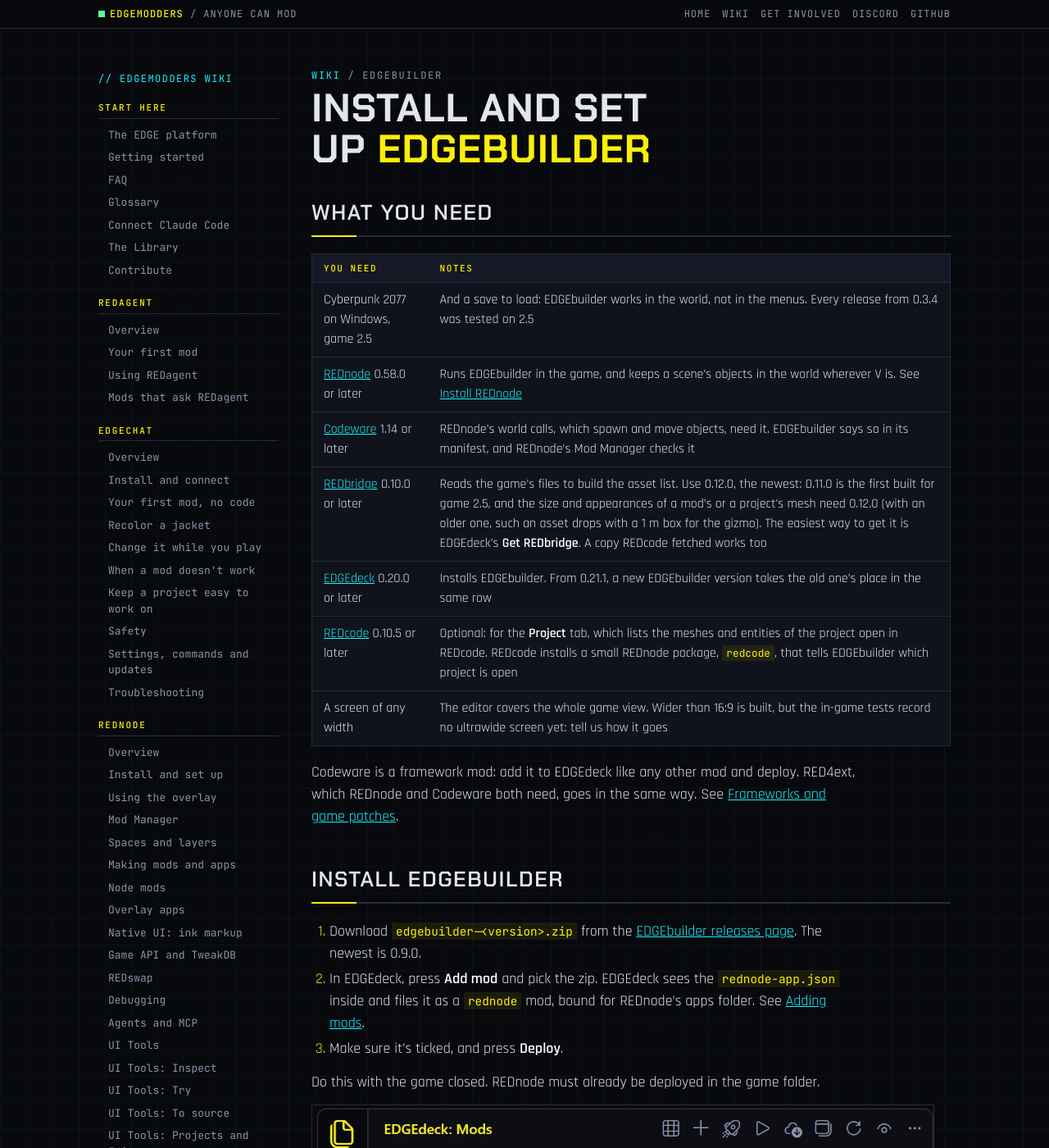
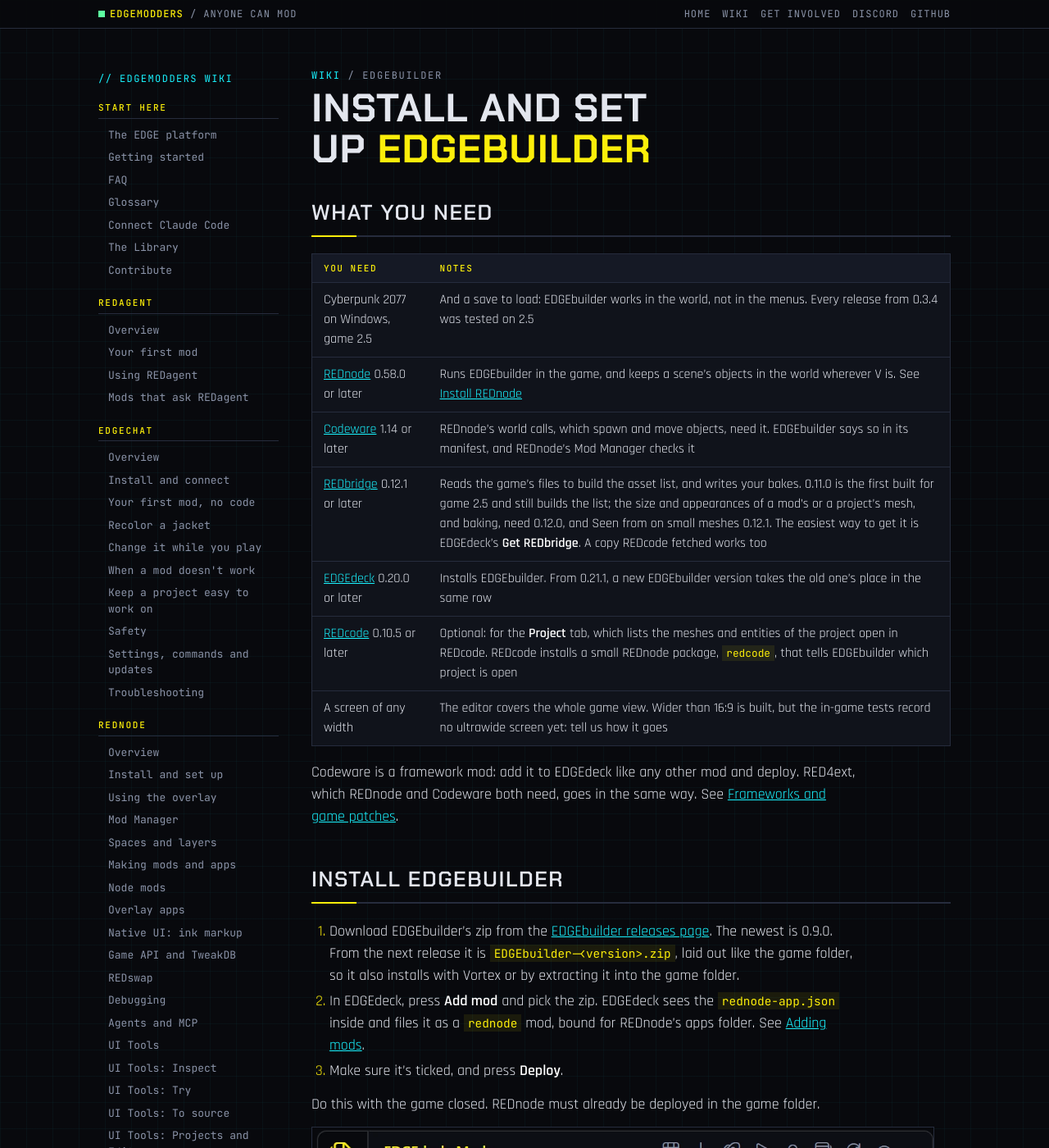
Before and after one commit to Edgemodders/EDGEweb, a Jekyll site: the page built from docs/wiki/edgebuilder/install.md, in a window 1280 px wide and 1400 px high. Shown: the whole window at 82% size. Built offline with Jekyll 4.4.1, drawn with Linux system fonts in a browser that asks for light colours.

Commit message:
Wiki: EDGEbuilder's install needs REDbridge 0.12.1, and its zip installs with Vortex too from the next release
Co-Authored-By: Claude Opus 5.5 <noreply@anthropic.com>

```diff
--- a/docs/wiki/edgebuilder/install.md
+++ b/docs/wiki/edgebuilder/install.md
@@ -16,7 +16,7 @@ reviewed: 2026-11-08
 | Cyberpunk 2077 on Windows, game 2.5 | And a save to load: EDGEbuilder works in the world, not in the menus. Every release from 0.3.4 was tested on 2.5 |
 | [REDnode](../rednode/) 0.58.0 or later | Runs EDGEbuilder in the game, and keeps a scene's objects in the world wherever V is. See [Install REDnode](../rednode/install.html) |
 | [Codeware](https://www.nexusmods.com/cyberpunk2077/mods/7780) 1.14 or later | REDnode's world calls, which spawn and move objects, need it. EDGEbuilder says so in its manifest, and REDnode's Mod Manager checks it |
-| [REDbridge](../redbridge/) 0.10.0 or later | Reads the game's files to build the asset list. Use 0.12.0, the newest: 0.11.0 is the first built for game 2.5, and the size and appearances of a mod's or a project's mesh need 0.12.0 (with an older one, such an asset drops with a 1 m box for the gizmo). The easiest way to get it is EDGEdeck's **Get REDbridge**. A copy REDcode fetched works too |
+| [REDbridge](../redbridge/) 0.12.1 or later | Reads the game's files to build the asset list, and writes your bakes. 0.11.0 is the first built for game 2.5 and still builds the list; the size and appearances of a mod's or a project's mesh, and baking, need 0.12.0, and Seen from on small meshes 0.12.1. The easiest way to get it is EDGEdeck's **Get REDbridge**. A copy REDcode fetched works too |
 | [EDGEdeck](../edgedeck/) 0.20.0 or later | Installs EDGEbuilder. From 0.21.1, a new EDGEbuilder version takes the old one's place in the same row |
 | [REDcode](../redcode/) 0.10.5 or later | Optional: for the **Project** tab, which lists the meshes and entities of the project open in REDcode. REDcode installs a small REDnode package, `redcode`, that tells EDGEbuilder which project is open |
 | A screen of any width | The editor covers the whole game view. Wider than 16:9 is built, but the in-game tests record no ultrawide screen yet: tell us how it goes |
@@ -25,7 +25,7 @@ Codeware is a framework mod: add it to EDGEdeck like any other mod and deploy. R
 
 ## Install EDGEbuilder
 
-1. Download `edgebuilder-<version>.zip` from the [EDGEbuilder releases page](https://github.com/Edgemodders/EDGEbuilder/releases). The newest is 0.9.0.
+1. Download EDGEbuilder's zip from the [EDGEbuilder releases page](https://github.com/Edgemodders/EDGEbuilder/releases). The newest is 0.9.0. From the next release it is `EDGEbuilder-<version>.zip`, laid out like the game folder, so it also installs with Vortex or by extracting it into the game folder.
 2. In EDGEdeck, press **Add mod** and pick the zip. EDGEdeck sees the `rednode-app.json` inside and files it as a `rednode` mod, bound for REDnode's apps folder. See [Adding mods](../edgedeck/adding-mods.html).
 3. Make sure it's ticked, and press **Deploy**.
 
```
